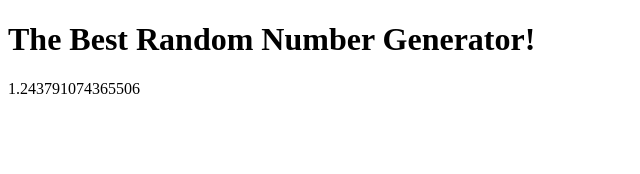
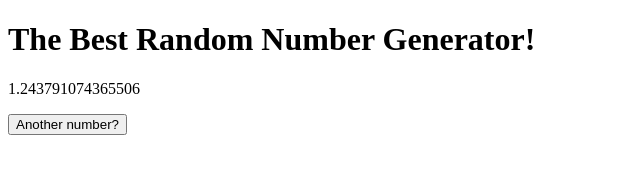
Before and after one commit to Ongenix/test-page, a plain HTML site: page index.html in a window 1280 px wide. Shown: the whole page, without its empty margins (0-640 px from the left). Drawn offline with Linux system fonts and the light colour scheme.

Commit message:
Update index.html

```diff
--- a/index.html
+++ b/index.html
@@ -1,3 +1,3 @@
 <!DOCTYPE html>
 <head></head>
-<body><h1>The Best Random Number Generator!</h1><p id="number">number</p><script>document.getElementById("number").innerHTML = (Math.random()*Math.random()*2.5)</script></body>
+<body><h1>The Best Random Number Generator!</h1><p id="number">number</p><script>document.getElementById("number").innerHTML = (Math.random()*Math.random()*2.5)</script><button onclick="location.href=/">Another number?</button></body>
```
